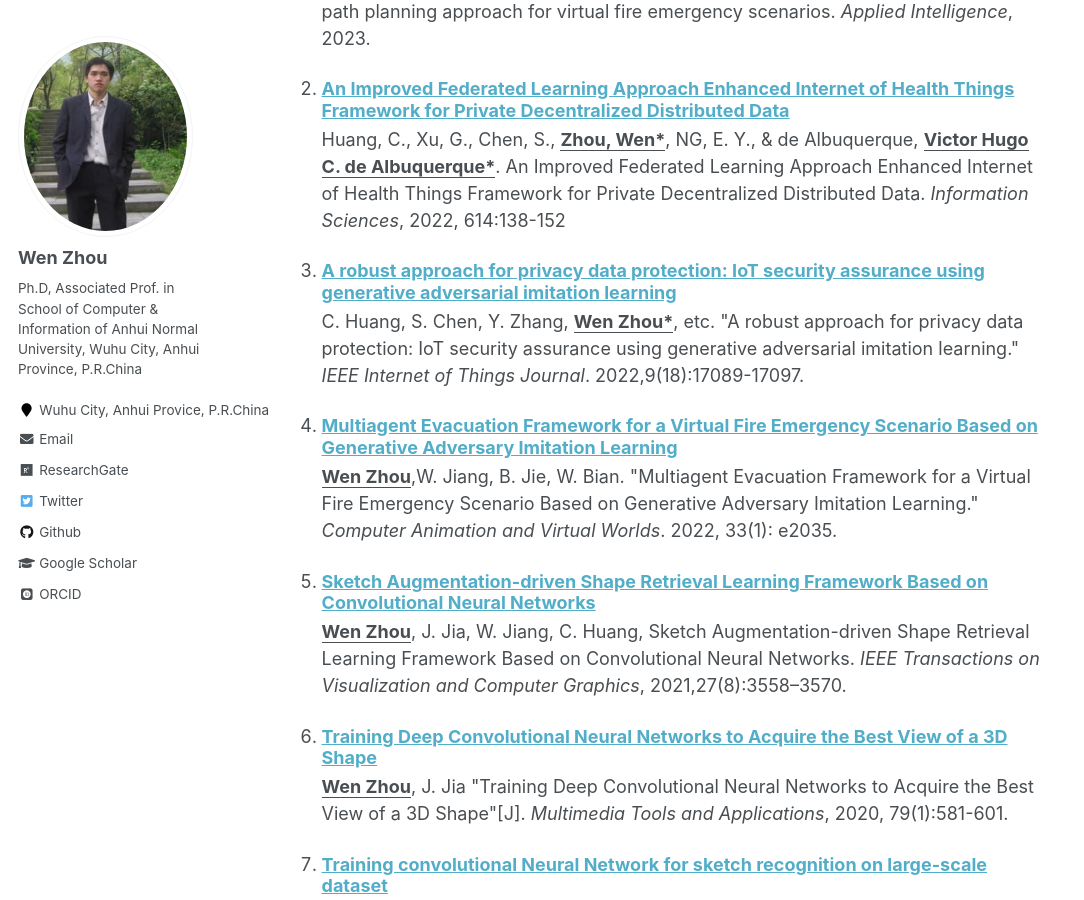
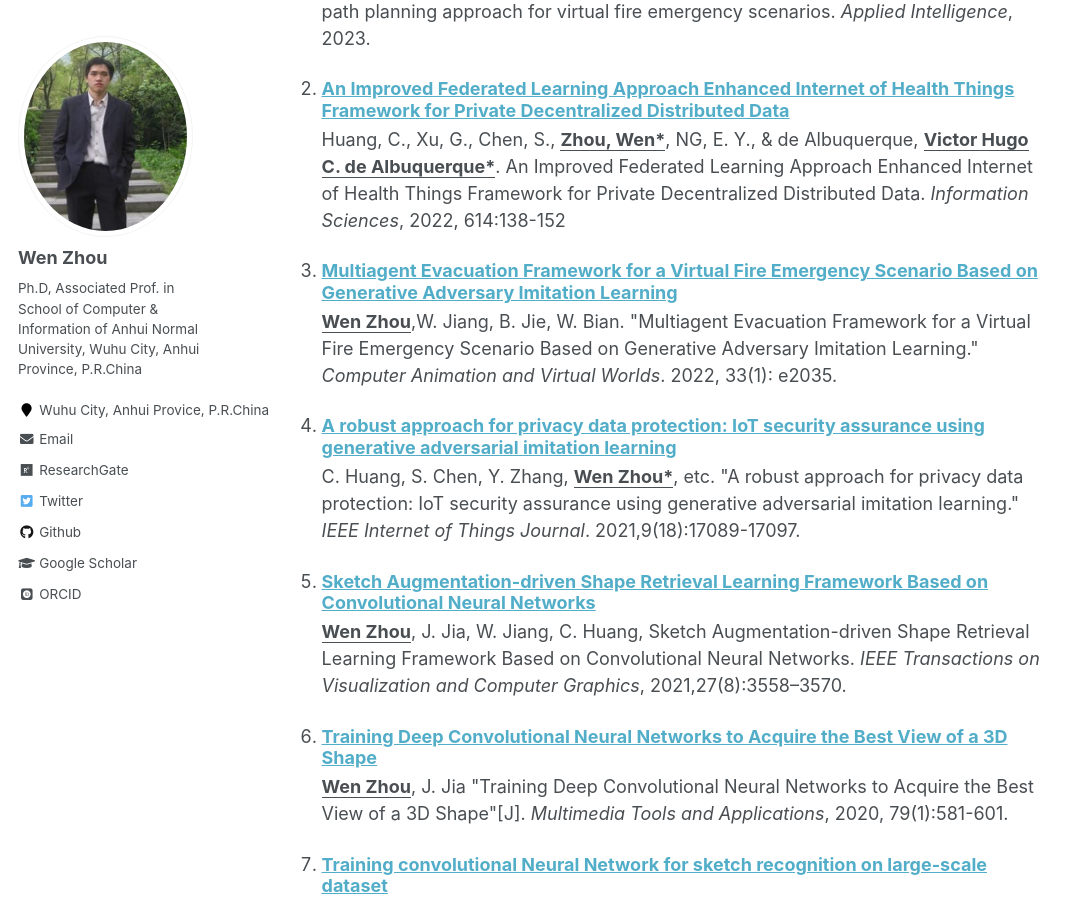
Before and after one commit to zhouwen327/zhouwen327.github.io, a Jekyll site: the page built from _pages/about.md, in a window 1280 px wide and 900 px high, scrolled down 857 px. Shown: the whole window, without its empty margins (0-1084 px from the left). Built offline with Jekyll 4.4.1, drawn with Linux system fonts in a browser that asks for light colours; some web fonts are replaced.

Commit message:
Update 2022-01-01-IoTJ-01.md

```diff
--- a/_publications/2022-01-01-IoTJ-01.md
+++ b/_publications/2022-01-01-IoTJ-01.md
@@ -3,9 +3,9 @@ title: "A robust approach for privacy data protection: IoT security assurance us
 collection: publications
 permalink: /publication/2022-01-01-IoTJ-01
 excerpt: 'This is paper is using GAIL to conduct IoT security assurace.'
-date: 2022-09-01
+date: 2021-12-01
 venue: 'IEEE Internet of Things Journal'
-citation: 'C. Huang, S. Chen, Y. Zhang, <b><u>Wen Zhou*</u></b>, etc. &quot;A robust approach for privacy data protection: IoT security assurance using generative adversarial imitation learning.&quot; <i>IEEE Internet of Things Journal</i>. 2022,9(18):17089-17097.'
+citation: 'C. Huang, S. Chen, Y. Zhang, <b><u>Wen Zhou*</u></b>, etc. &quot;A robust approach for privacy data protection: IoT security assurance using generative adversarial imitation learning.&quot; <i>IEEE Internet of Things Journal</i>. 2021,9(18):17089-17097.'
 
 ---
 This is paper is using GAIL to conduct IoT security assurace.
```
